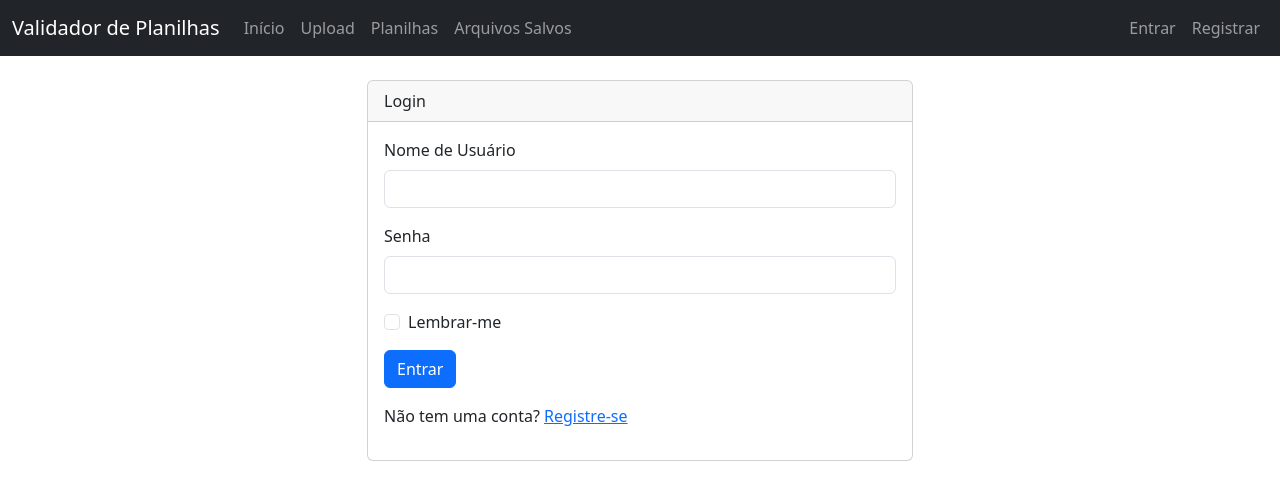
After one commit to rickadt/file-data-validator, a Flask app: page /login in a window 1280 px wide. The commit adds this page. Shown: the top 500 px of the page. Run offline with Flask 3, Linux system fonts and the light colour scheme.

Commit message:
feat: implementado controle de acesso com Flask-Login

```diff
--- a/app.py
+++ b/app.py
@@ -1,8 +1,11 @@
 from flask import Flask, render_template, request, redirect, url_for, make_response, send_from_directory, send_file
+from flask_login import LoginManager, login_required, current_user, login_user, logout_user
 from models import db
 from models.spreadsheet import Spreadsheet, File
+from models.user import User
 from config import Config
 from blueprints.spreadsheet import spreadsheet_bp
+from blueprints.auth import auth_bp
 from utils.validator import validate_spreadsheet
 from utils.report_generator import generate_pdf_report
 import pandas as pd
@@ -14,9 +17,19 @@ app = Flask(__name__)
 app.config.from_object(Config)
 app.config['UPLOAD_FOLDER'] = 'uploads'
 app.config['PERMANENT_STORAGE'] = 'permanent_storage'
+app.config['SECRET_KEY'] = 'your_secret_key_here' # TODO: Change this to a strong secret key
 
 db.init_app(app)
 app.register_blueprint(spreadsheet_bp)
+app.register_blueprint(auth_bp)
+
+login_manager = LoginManager()
+login_manager.init_app(app)
+login_manager.login_view = 'auth.login' # Define the login view
+
+@login_manager.user_loader
+def load_user(user_id):
+    return User.query.get(int(user_id))
 
 def create_tables():
     db.create_all()
@@ -26,12 +39,19 @@ def index():
     return render_template('index.html')
 
 @app.route('/upload', methods=['GET', 'POST'])
+@login_required # Protect this route
 def upload_file():
     if request.method == 'POST':
         file = request.files['file']
         spreadsheet_id = request.form['spreadsheet_id']
         if file:
             spreadsheet = Spreadsheet.query.get_or_404(spreadsheet_id)
+
+            # Permission check
+            if current_user not in spreadsheet.users:
+                flash('Você não tem permissão para fazer upload para esta planilha.', 'danger')
+                return redirect(url_for('upload_file'))
+
             filename = file.filename
             filepath = os.path.join(app.config['UPLOAD_FOLDER'], filename)
             file.save(filepath)
@@ -50,14 +70,20 @@ def upload_file():
 
                 return render_template('success.html', file_id=new_file.id)
 
-    spreadsheets = db.session.query(Spreadsheet).all()
+    spreadsheets = current_user.spreadsheets # Only show accessible spreadsheets
     return render_template('upload.html', spreadsheets=spreadsheets)
 
 @app.route('/report/download/<int:spreadsheet_id>/<filename>')
+@login_required # Protect this route
 def download_report(spreadsheet_id, filename):
     filepath = os.path.join(app.config['UPLOAD_FOLDER'], filename)
 
     spreadsheet = Spreadsheet.query.get_or_404(spreadsheet_id)
+
+    # Permission check
+    if current_user not in spreadsheet.users:
+        flash('Você não tem permissão para baixar relatórios desta planilha.', 'danger')
+        return redirect(url_for('index')) # Redirect to a safe place
 
     errors = validate_spreadsheet(filepath, spreadsheet.rules)
 
@@ -71,13 +97,23 @@ def download_report(spreadsheet_id, filename):
     )
 
 @app.route('/download/<file_id>')
+@login_required # Protect this route
 def download_file(file_id):
     file_record = File.query.get_or_404(file_id)
+
+    # Permission check
+    if current_user not in file_record.spreadsheet.users:
+        flash('Você não tem permissão para baixar este arquivo.', 'danger')
+        return redirect(url_for('saved_files')) # Redirect to saved files page
+
     return send_from_directory(app.config['PERMANENT_STORAGE'], file_id, as_attachment=True, download_name=file_record.filename)
 
 @app.route('/saved_files')
+@login_required # Protect this route
 def saved_files():
-    files = File.query.all()
+    # Only show files from spreadsheets the current user has access to
+    accessible_spreadsheets_ids = [s.id for s in current_user.spreadsheets]
+    files = File.query.filter(File.spreadsheet_id.in_(accessible_spreadsheets_ids)).all()
     return render_template('saved_files.html', files=files)
 
 if __name__ == '__main__':
--- /dev/null
+++ b/blueprints/auth.py
@@ -0,0 +1,61 @@
+from flask import Blueprint, render_template, redirect, url_for, flash, request
+from flask_login import login_user, logout_user, login_required, current_user
+from models import db
+from models.user import User
+
+auth_bp = Blueprint('auth', __name__)
+
+@auth_bp.route('/register', methods=['GET', 'POST'])
+def register():
+    if current_user.is_authenticated:
+        return redirect(url_for('index'))
+
+    if request.method == 'POST':
+        username = request.form['username']
+        email = request.form['email']
+        sector = request.form['sector']
+        password = request.form['password']
+
+        user = User.query.filter_by(username=username).first()
+        if user:
+            flash('Nome de usuário já existe.', 'danger')
+            return redirect(url_for('auth.register'))
+
+        user = User.query.filter_by(email=email).first()
+        if user:
+            flash('Email já registrado.', 'danger')
+            return redirect(url_for('auth.register'))
+
+        new_user = User(username=username, email=email, sector=sector)
+        new_user.set_password(password)
+        db.session.add(new_user)
+        db.session.commit()
+        flash('Registro bem-sucedido! Por favor, faça login.', 'success')
+        return redirect(url_for('auth.login'))
+    return render_template('auth/register.html')
+
+@auth_bp.route('/login', methods=['GET', 'POST'])
+def login():
+    if current_user.is_authenticated:
+        return redirect(url_for('index'))
+
+    if request.method == 'POST':
+        username = request.form['username']
+        password = request.form['password']
+        remember = True if 'remember' in request.form else False
+
+        user = User.query.filter_by(username=username).first()
+
+        if not user or not user.check_password(password):
+            flash('Por favor, verifique suas informações de login e tente novamente.', 'danger')
+            return redirect(url_for('auth.login'))
+
+        login_user(user, remember=remember)
+        return redirect(url_for('index'))
+    return render_template('auth/login.html')
+
+@auth_bp.route('/logout')
+@login_required
+def logout():
+    logout_user()
+    return redirect(url_for('index'))
--- /dev/null
+++ b/create_db.py
@@ -0,0 +1,5 @@
+from app import app, db, create_tables
+
+with app.app_context():
+    create_tables()
+    print("Database tables created.")
--- a/requirements.txt
+++ b/requirements.txt
@@ -4,3 +4,5 @@ psycopg2-binary
 pandas
 openpyxl
 fpdf
+Flask-Login
+Werkzeug
--- /dev/null
+++ b/templates/auth/login.html
@@ -0,0 +1,38 @@
+{% extends 'base.html' %}
+
+{% block title %}Login{% endblock %}
+
+{% block content %}
+<div class="row justify-content-center">
+    <div class="col-md-6">
+        <div class="card">
+            <div class="card-header">Login</div>
+            <div class="card-body">
+                {% with messages = get_flashed_messages(with_categories=true) %}
+                    {% if messages %}
+                        {% for category, message in messages %}
+                            <div class="alert alert-{{ category }}">{{ message }}</div>
+                        {% endfor %}
+                    {% endif %}
+                {% endwith %}
+                <form method="POST" action="{{ url_for('auth.login') }}">
+                    <div class="mb-3">
+                        <label for="username" class="form-label">Nome de Usuário</label>
+                        <input type="text" class="form-control" id="username" name="username" required>
+                    </div>
+                    <div class="mb-3">
+                        <label for="password" class="form-label">Senha</label>
+                        <input type="password" class="form-control" id="password" name="password" required>
+                    </div>
+                    <div class="mb-3 form-check">
+                        <input type="checkbox" class="form-check-input" id="remember" name="remember">
+                        <label class="form-check-label" for="remember">Lembrar-me</label>
+                    </div>
+                    <button type="submit" class="btn btn-primary">Entrar</button>
+                    <p class="mt-3">Não tem uma conta? <a href="{{ url_for('auth.register') }}">Registre-se</a></p>
+                </form>
+            </div>
+        </div>
+    </div>
+</div>
+{% endblock %}
--- a/templates/base.html
+++ b/templates/base.html
@@ -15,7 +15,7 @@
                 <span class="navbar-toggler-icon"></span>
             </button>
             <div class="collapse navbar-collapse" id="navbarNav">
-                <ul class="navbar-nav">
+                <ul class="navbar-nav me-auto mb-2 mb-lg-0">
                     <li class="nav-item">
                         <a class="nav-link" href="{{ url_for('index') }}">Início</a>
                     </li>
@@ -29,10 +29,37 @@
                         <a class="nav-link" href="{{ url_for('saved_files') }}">Arquivos Salvos</a>
                     </li>
                 </ul>
+                <ul class="navbar-nav">
+                    {% if current_user.is_authenticated %}
+                        <li class="nav-item">
+                            <a class="nav-link" href="#">Olá, {{ current_user.username }}</a>
+                        </li>
+                        <li class="nav-item">
+                            <a class="nav-link" href="{{ url_for('auth.logout') }}">Sair</a>
+                        </li>
+                    {% else %}
+                        <li class="nav-item">
+                            <a class="nav-link" href="{{ url_for('auth.login') }}">Entrar</a>
+                        </li>
+                        <li class="nav-item">
+                            <a class="nav-link" href="{{ url_for('auth.register') }}">Registrar</a>
+                        </li>
+                    {% endif %}
+                </ul>
             </div>
         </div>
     </nav>
     <div class="container mt-4">
+        {% with messages = get_flashed_messages(with_categories=true) %}
+            {% if messages %}
+                {% for category, message in messages %}
+                    <div class="alert alert-{{ category }} alert-dismissible fade show" role="alert">
+                        {{ message }}
+                        <button type="button" class="btn-close" data-bs-dismiss="alert" aria-label="Close"></button>
+                    </div>
+                {% endfor %}
+            {% endif %}
+        {% endwith %}
         {% block content %}{% endblock %}
     </div>
     <!-- Bootstrap JS -->
--- a/templates/spreadsheets/add_rule.html
+++ b/templates/spreadsheets/add_rule.html
@@ -1,3 +1,5 @@
+{% extends 'base.html' %}
+
 {% block title %}Adicionar Regra de Validação{% endblock %}
 
 {% block content %}
```
Also changed, not shown: blueprints/spreadsheet.py (+26 -3 lines), models/spreadsheet.py (+8 -1 lines), models/user.py (added, +23 -0 lines), templates/auth/register.html (added, +42 -0 lines), templates/spreadsheets/add.html (+9 -0 lines).
